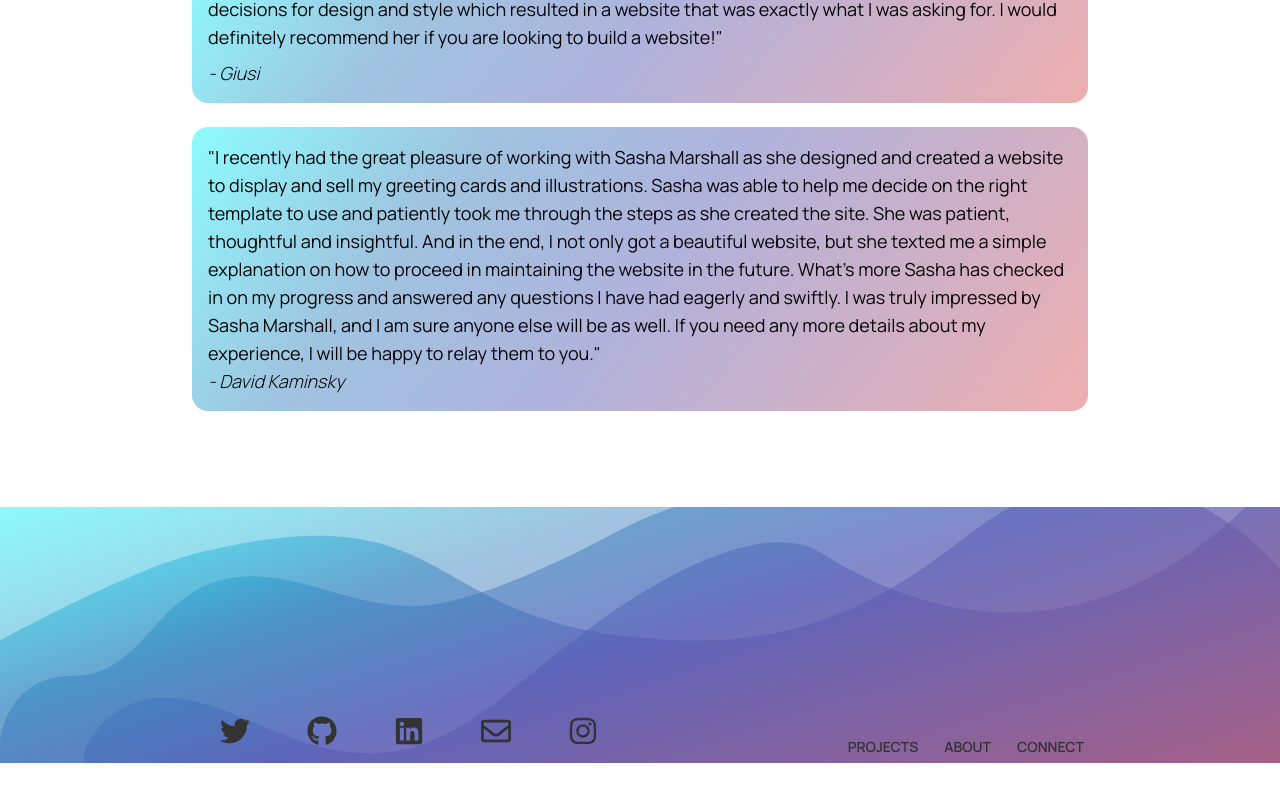
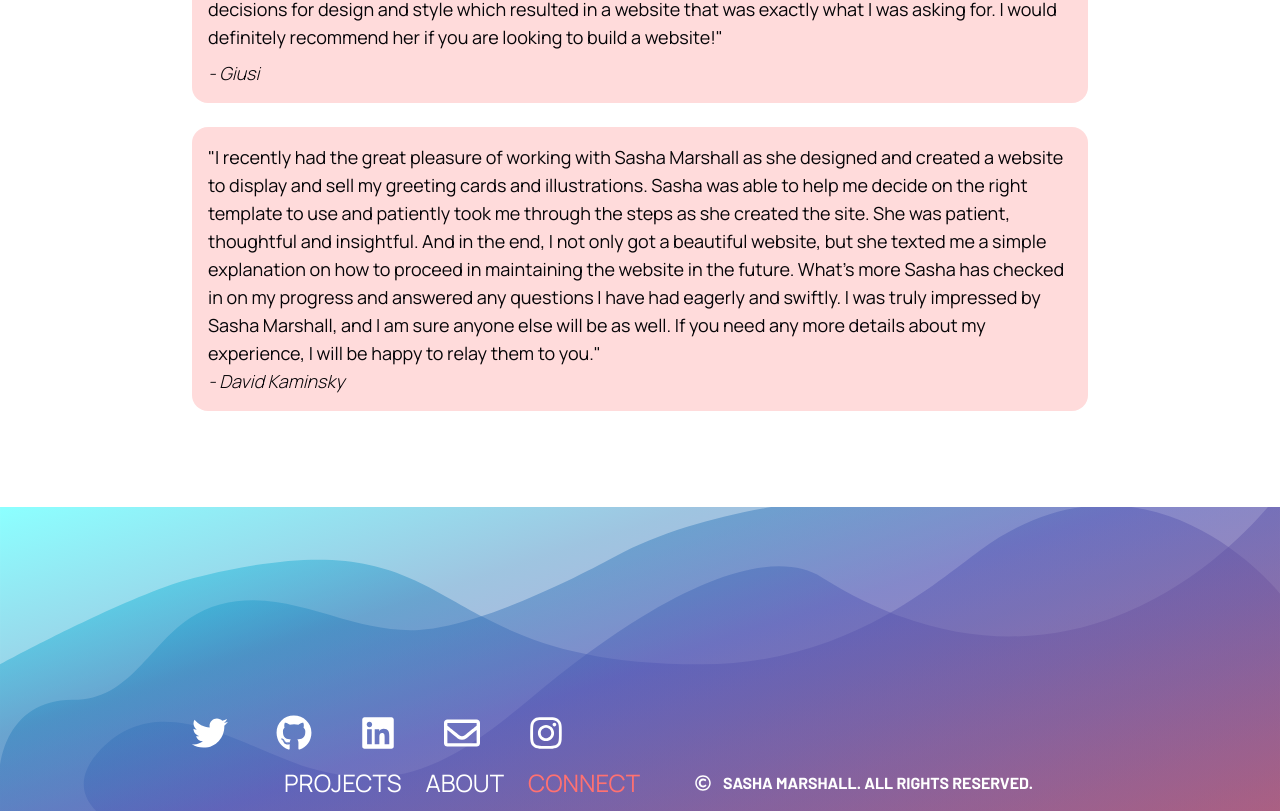
Before and after one commit to sashamars33/portfolio-site-upd, a React (Create React App) app: page / in a window 1280 px wide. Shown: the part 3956-4767 px from the top of the page. Before the commit the page ends 4719 px from the top, so only its background shows below. Built offline with nearby package versions, Linux system fonts and the light colour scheme.

Commit message:
footer changes

```diff
--- a/src/components/Footer.js
+++ b/src/components/Footer.js
@@ -3,6 +3,7 @@ import {FaInstagram} from 'react-icons/fa'
 import {FaGithub} from 'react-icons/fa'
 import {FaLinkedin} from 'react-icons/fa'
 import {FaRegEnvelope} from 'react-icons/fa'
+import {FaRegCopyright} from 'react-icons/fa'
 import {Link, animateScroll as scroll} from 'react-scroll'
 
 
@@ -10,20 +11,22 @@ import {Link, animateScroll as scroll} from 'react-scroll'
 
 const Footer = () => {
   return (
-    <section className='pb-3 pt-48 flex bg-footer h-64'>
-        <div className='flex w-full justify-around mx-48 py-4'>
-          <a href='https://twitter.com/sashamdesigns' className='btn btn-ghost btn-sm rounded-btn text-3xl'><FaTwitter /></a>
-          <a href='https://github.com/sashamars33' className='btn btn-ghost btn-sm rounded-btn text-3xl'><FaGithub /></a>
-          <a href='https://www.linkedin.com/in/-sasha-marshall/' className='btn btn-ghost btn-sm rounded-btn text-3xl'><FaLinkedin /></a>
-          <a href='mailto:sashamarshalldesigns@gmail.com' className='btn btn-ghost btn-sm rounded-btn text-3xl'><FaRegEnvelope /></a>
-          <a href='https://www.instagram.com/sashamarshall_33/' className='btn btn-ghost btn-sm rounded-btn text-3xl'><FaInstagram /></a>
+    <section className='pb-3 pt-48 flex bg-footer flex flex-wrap'>
+        <div className='flex flex-wrap justify-between w-full items-center mx-48'>
+        <div className='flex w-full justify-start gap-12 py-4 w-1/2'>
+          <a href='https://twitter.com/sashamdesigns' className='text-4xl text-base-100'><FaTwitter /></a>
+          <a href='https://github.com/sashamars33' className='text-4xl text-base-100'><FaGithub /></a>
+          <a href='https://www.linkedin.com/in/-sasha-marshall/' className='text-4xl text-base-100'><FaLinkedin /></a>
+          <a href='mailto:sashamarshalldesigns@gmail.com' className='text-4xl text-base-100'><FaRegEnvelope /></a>
+          <a href='https://www.instagram.com/sashamarshall_33/' className='text-4xl text-base-100'><FaInstagram /></a>
         </div>
-        <div className='flex px-2 mx-2 pt-8 w-full justify-between'>
-            <div className='flex justify-end'>
-              <Link to='projects' activeClass='active' spy={true} smooth={true} offset={-50} duration={500} className='btn btn-ghost btn-sm rounded-btn'>Projects</Link>
-              <Link to='about' activeClass='active' spy={true} smooth={true} offset={-50} duration={500} className='btn btn-ghost btn-sm rounded-btn'>About</Link>
-              <Link to='connect' activeClass='active' spy={true} smooth={true} offset={-50} duration={500} className='btn btn-ghost btn-sm rounded-btn'>Connect</Link>
+            <div className='flex justify-end text-2xl uppercase text-base-100 gap-6 w-1/2'>
+              <Link to='projects' activeClass='active' spy={true} smooth={true} offset={-50} duration={500} className=''>Projects</Link>
+              <Link to='about' activeClass='active' spy={true} smooth={true} offset={-50} duration={500} className=''>About</Link>
+              <Link to='connect' activeClass='active' spy={true} smooth={true} offset={-50} duration={500} className='text-info'>Connect</Link>
             </div>
+        <p className="flex items-center m-auto gap-3 text-base-100 heading-font uppercase"><FaRegCopyright/> Sasha Marshall. All rights reserved.</p>
+
         </div>
     </section>
   )
--- a/src/pages/Testimonials.js
+++ b/src/pages/Testimonials.js
@@ -5,8 +5,8 @@ const Testimonials = () => {
     <>
     <div className='my-24 mx-48 flex flex-wrap gap-6 justify-center'>
         <h4 class="text-center text-3xl uppercase text-secondary w-full">Testimonials</h4>
-        <p className="text-lg card gradient p-4 text-neutral">"It was a pleasure working with Sasha. She listened to my ideas and was able to incorporate them into her decisions for design and style which resulted in a website that was exactly what I was asking for. I would definitely recommend her if you are looking to build a website!" <span className="font-light text-lg italic pt-2">- Giusi</span></p>
-        <p className="text-lg p-4 text-neutral gradient card ">"I recently had the great pleasure of working with Sasha Marshall as she designed and created a
+        <p className="text-lg card bg-info bg-opacity-25 p-4 text-neutral">"It was a pleasure working with Sasha. She listened to my ideas and was able to incorporate them into her decisions for design and style which resulted in a website that was exactly what I was asking for. I would definitely recommend her if you are looking to build a website!" <span className="font-light text-lg italic pt-2">- Giusi</span></p>
+        <p className="text-lg p-4 text-neutral bg-info bg-opacity-25 card ">"I recently had the great pleasure of working with Sasha Marshall as she designed and created a
 website to display and sell my greeting cards and illustrations. Sasha was able to help me
 decide on the right template to use and patiently took me through the steps as she created the
 site.
```
